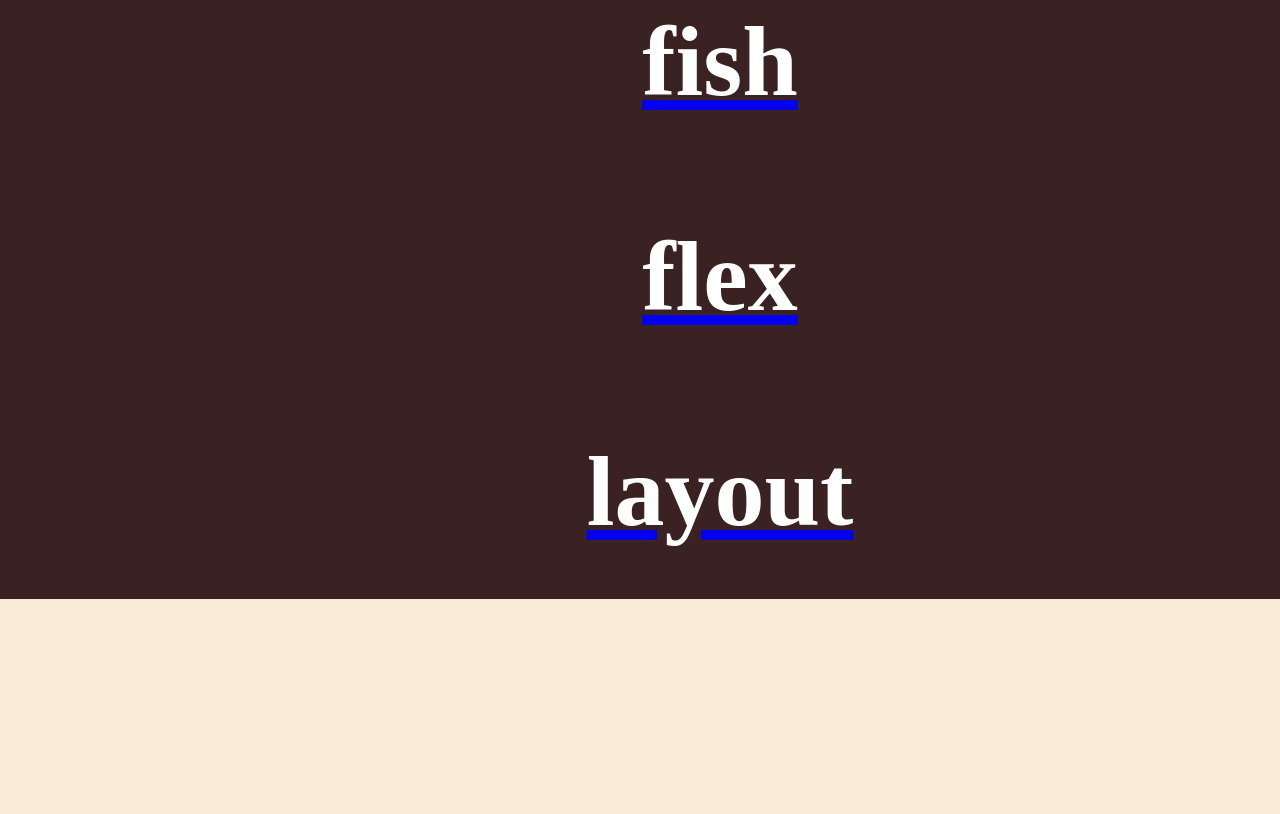
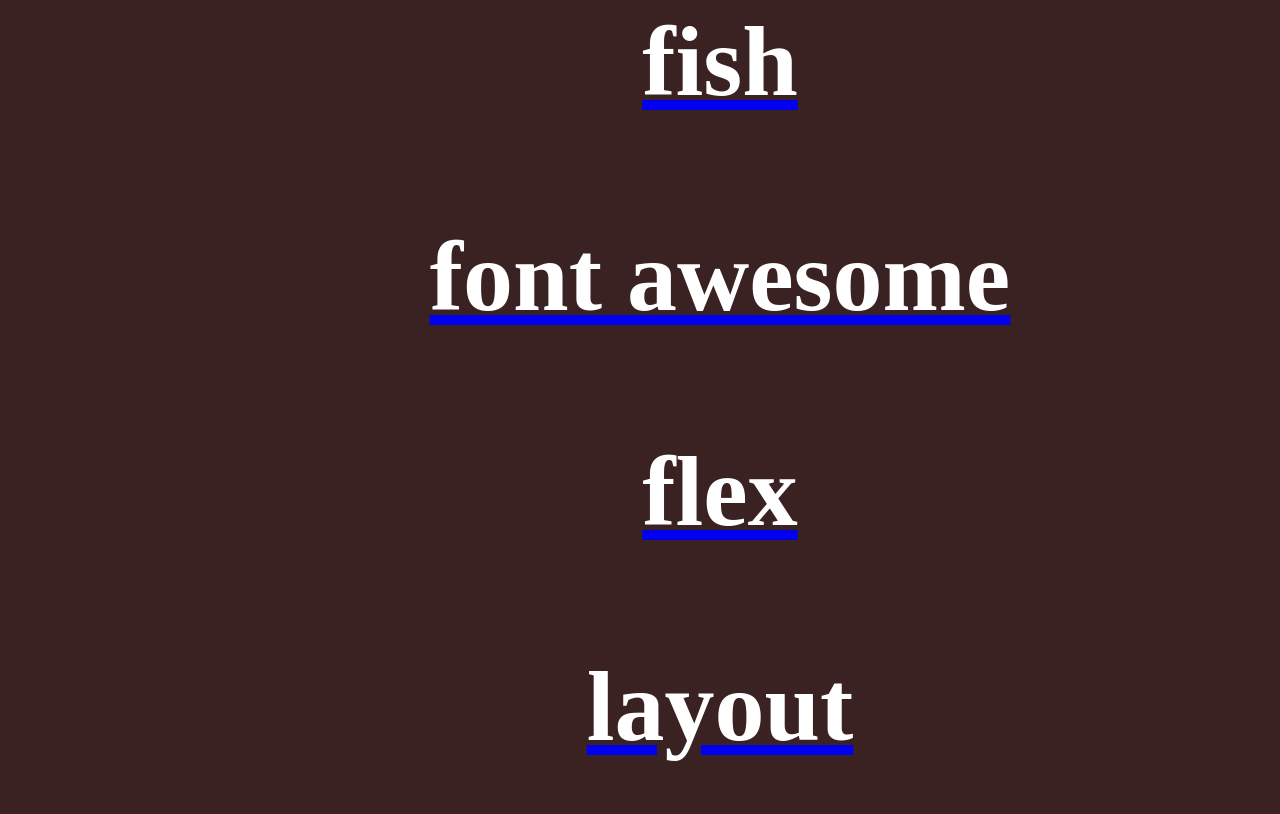
Before and after one commit to Benson-Y/aeust, a plain HTML site: page profolio.html in a window 1280 px wide. Shown: the part 851-1665 px from the top of the page. Before the commit the page ends 1450 px from the top, so only its background shows below. Drawn offline with Linux system fonts and the light colour scheme.

Commit message:
Update profolio.html

```diff
--- a/profolio.html
+++ b/profolio.html
@@ -46,8 +46,8 @@
                 <a href="../aeust/20240402/ch2.html"><h1>intro chapter2</h1></a>
                 <a href="../aeust/20240409/index.html"><h1>inline 、inner</h1></a>
                 <a href="../aeust/20240430/Favicon.html"><h1>fish</h1></a>
-                <a href="../aeust/20240507/basic.html><h1>font awesome</h1></a>
-                <a href="../aeust/20240514/flex.html><h1>flex</h1></a>
+                <a href="../aeust/20240507/basic.html"><h1>font awesome</h1></a>
+                <a href="../aeust/20240514/flex.html"><h1>flex</h1></a>
                 <a href="../aeust/20240521/layout.html"><h1>layout</h1></a>
 </div>
 
```
